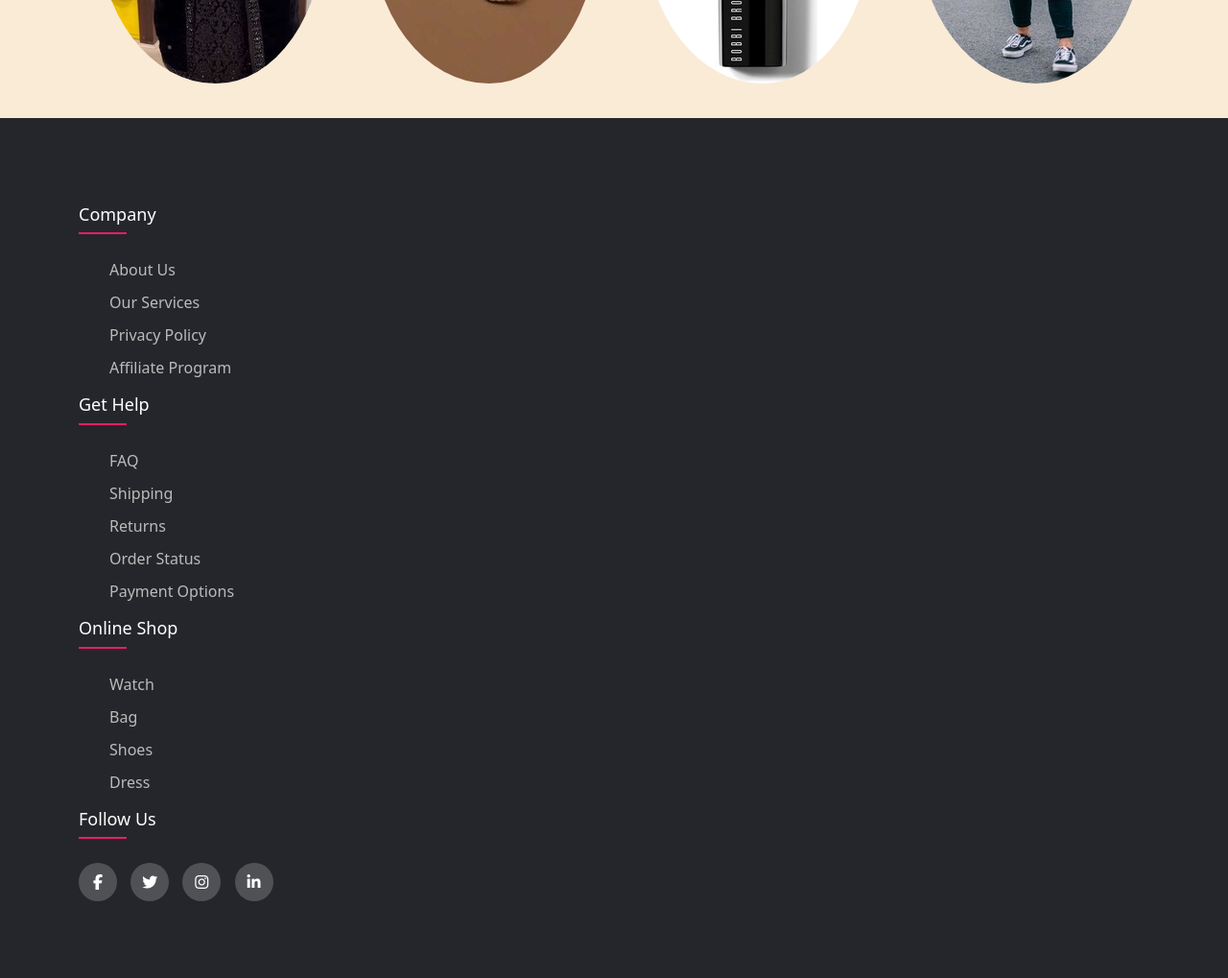
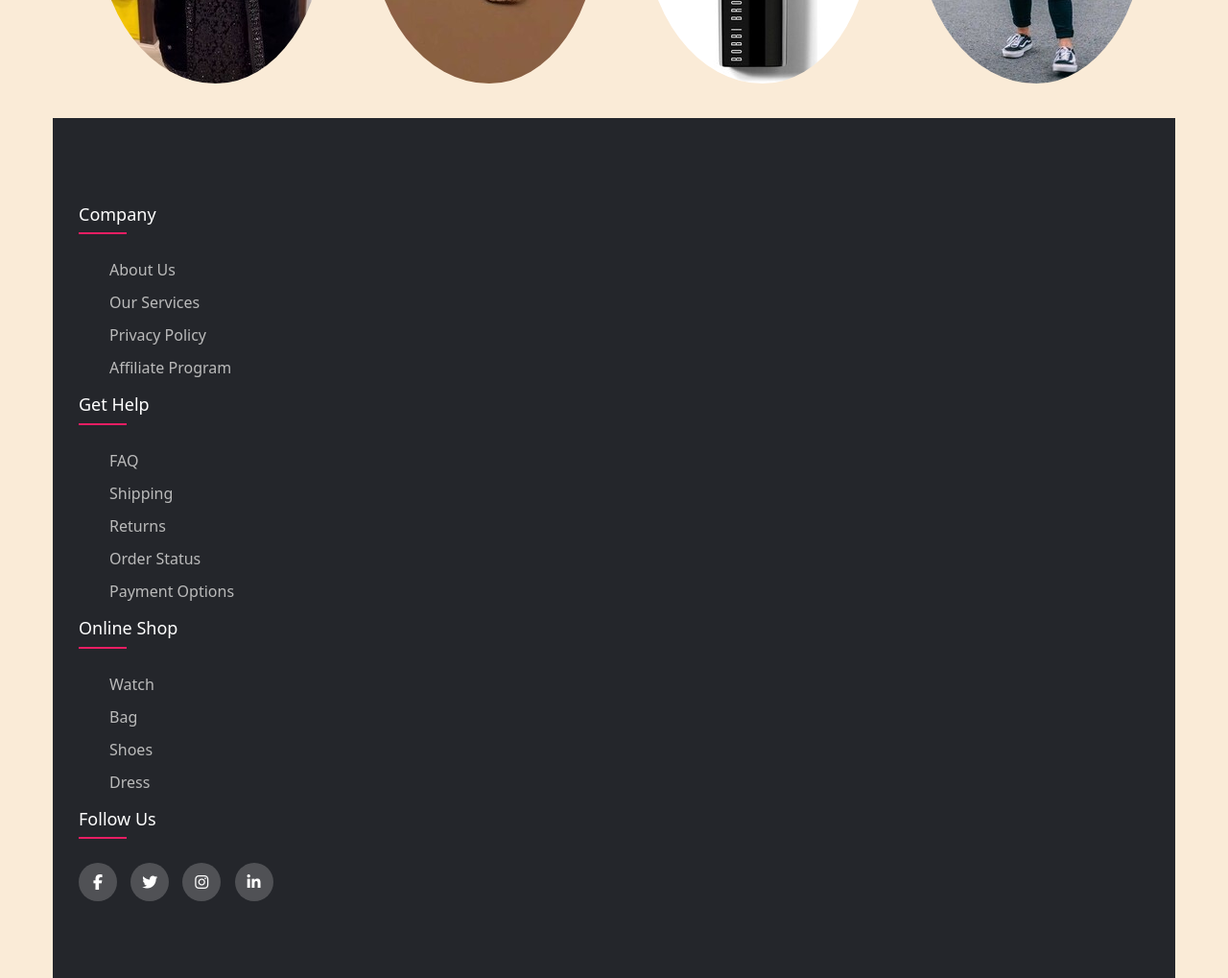
Before and after one commit to ushaganeshdurai/usha, a plain HTML site: page index.html in a window 1280 px wide. Shown: the part 1300-2319 px from the top of the page at 96% size. Drawn offline with nearby package versions, Linux system fonts and the light colour scheme.

Commit message:
dkjladfsk

```diff
--- a/index.css
+++ b/index.css
@@ -32,7 +32,7 @@ body{
   padding:0;
   box-sizing: border-box;
 }
-.container{
+.container,footer{
   max-width: 1170px;
   margin:auto;
   padding-top: 20px;
```
